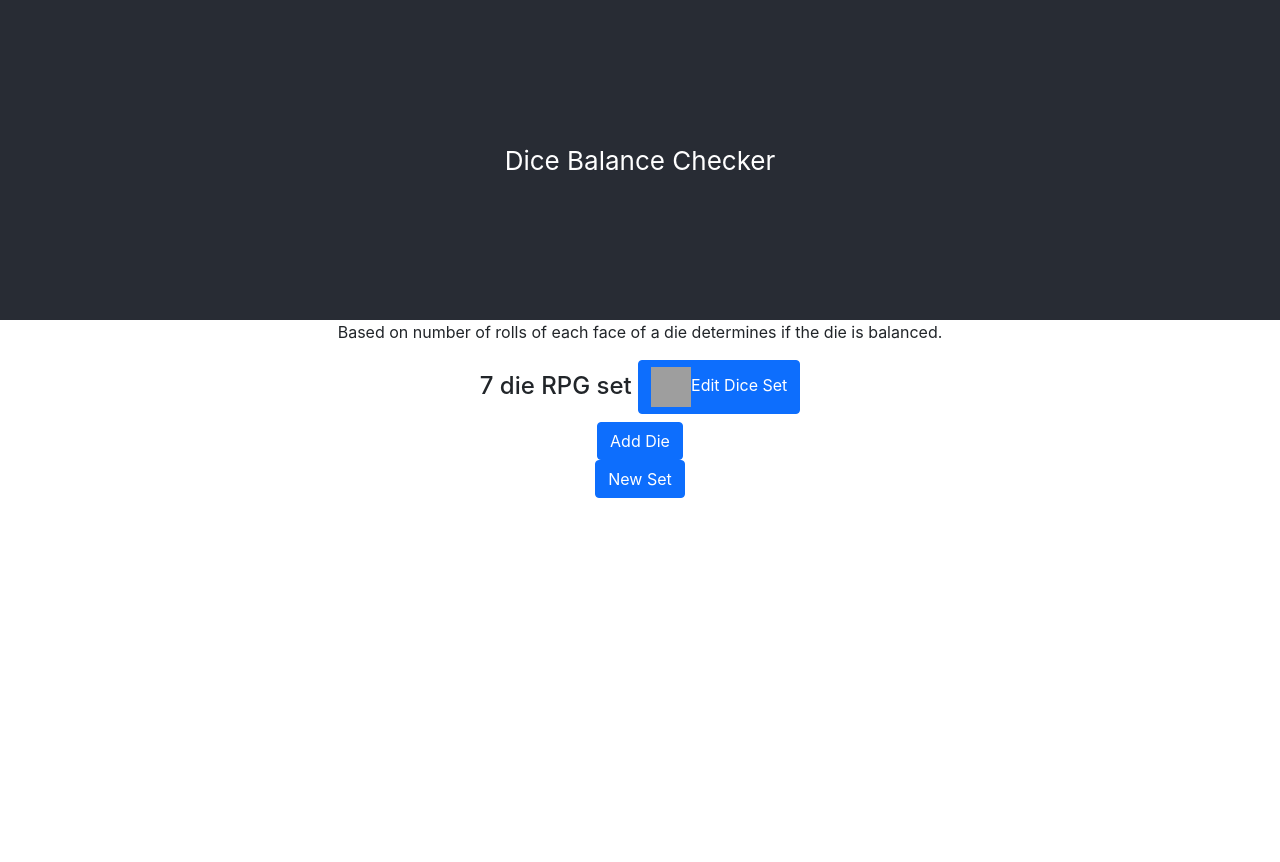
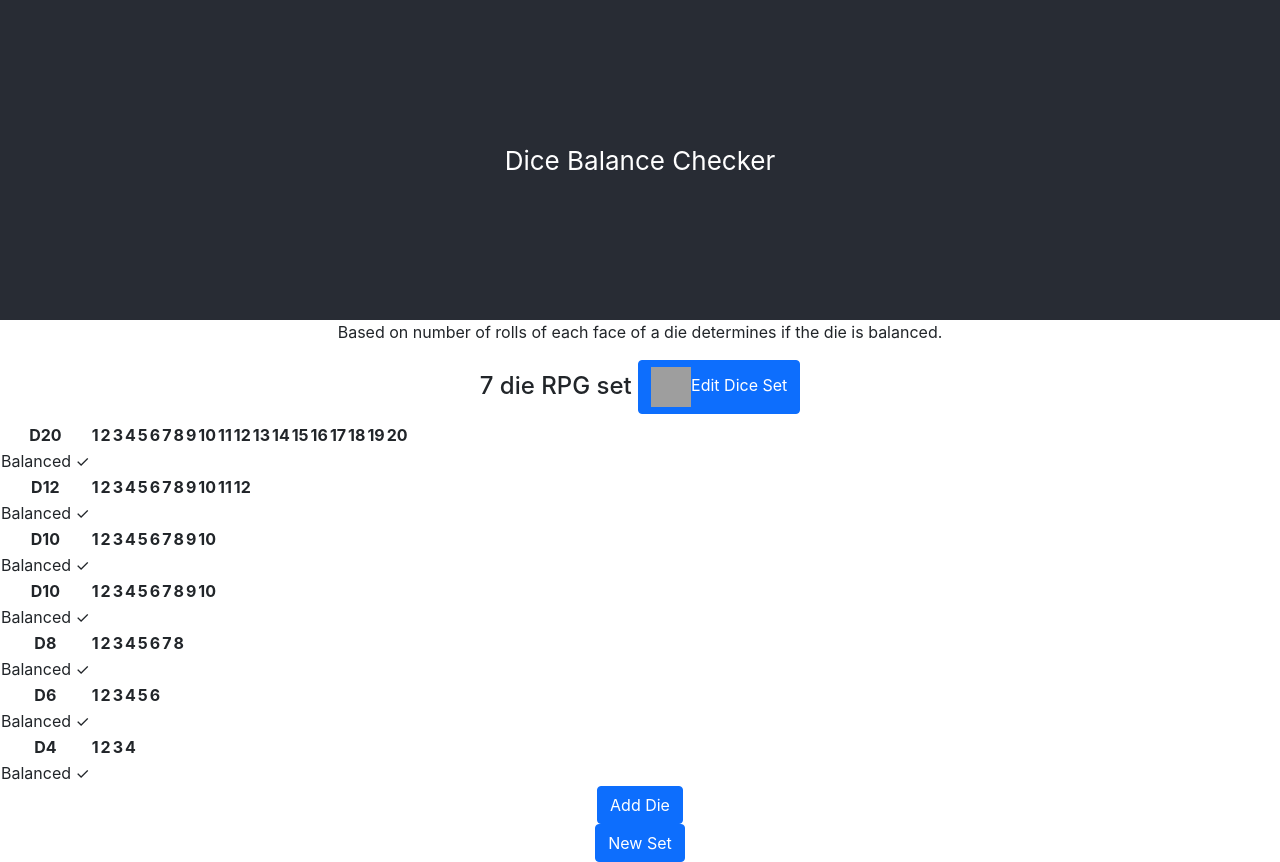
Before and after one commit to etoreki/DiceBalanceTracker, a React (Create React App) app: page / in a window 1280 px wide. Before the commit the page ends 800 px from the top, so only its background shows below. Built offline with nearby package versions, Linux system fonts and the light colour scheme; grey boxes are pictures that could not be loaded.

Commit message:
Displaying all face values

```diff
--- a/src/Die.tsx
+++ b/src/Die.tsx
@@ -1,4 +1,5 @@
 import React from "react";
+import { disposeEmitNodes } from "typescript";
 import { DiceSet } from "./Interfaces/diceSet";
 import { Die } from "./Interfaces/die";
 
@@ -13,5 +14,32 @@ export function DisplayDie({
     currentSet: DiceSet;
     currentDie: Die;
 }): JSX.Element {
-    return <div></div>;
+    function calcBalance() {
+        const totalRolls = currentDie.rollTotals.reduce(
+            (sum: number, rolls: number) => sum + rolls,
+            0
+        );
+        const rawBalance = currentDie.rollTotals.reduce(
+            (balance: number, rolls: number) =>
+                balance + (rolls - totalRolls) * (rolls - totalRolls),
+            0
+        );
+    }
+    return (
+        <table>
+            <tr>
+                <td>
+                    <strong>{"D" + currentDie.sides}</strong>
+                </td>
+                {currentDie.rollTotals.map((num, index) => (
+                    <td key={currentDie.id + index}>
+                        <strong>{index + 1}</strong>
+                    </td>
+                ))}
+            </tr>
+            <tr>
+                <td>{currentDie.balanced ? "Balanced ✓" : "Not Balanced ✗"}</td>
+            </tr>
+        </table>
+    );
 }
--- a/src/DisplaySet.tsx
+++ b/src/DisplaySet.tsx
@@ -64,7 +64,6 @@ export function DisplaySet({
     }
     return (
         <div>
-            <table className="Table-Header"></table>
             {edit ? (
                 <div>
                     <Form.Group className="dropdownWidth" controlId="setName">
```
